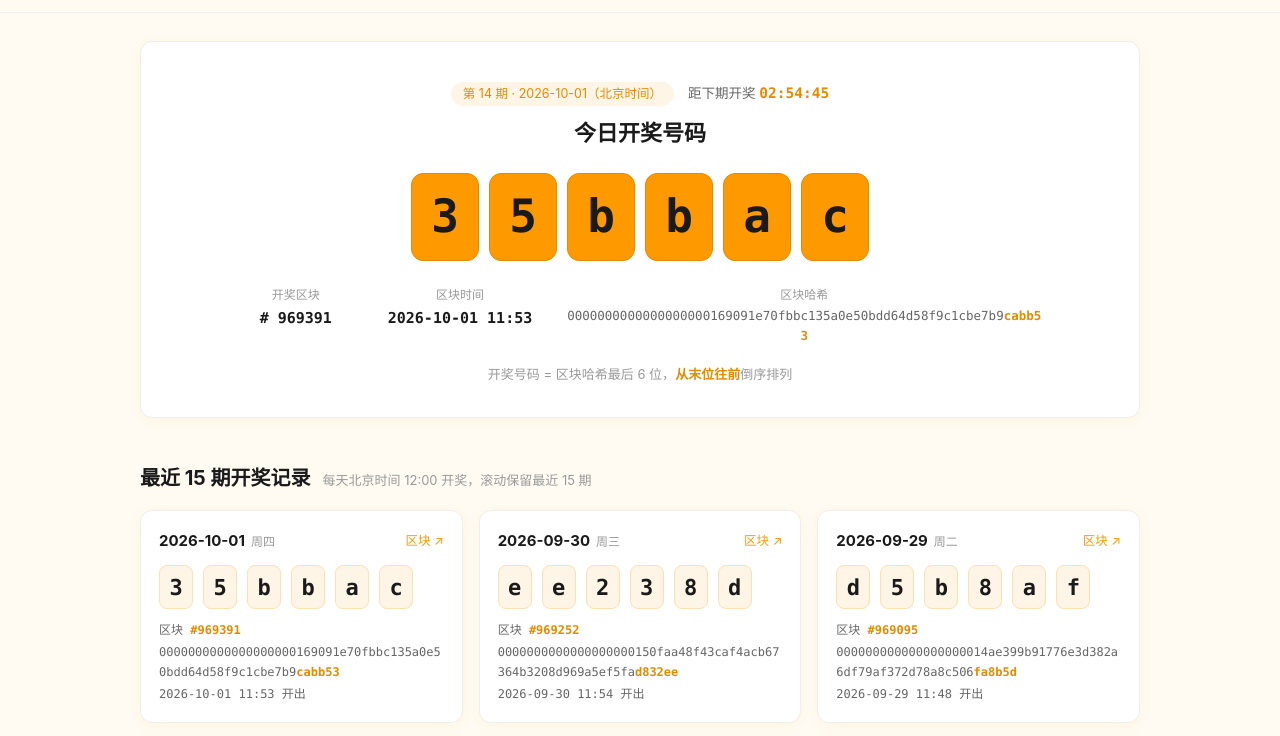
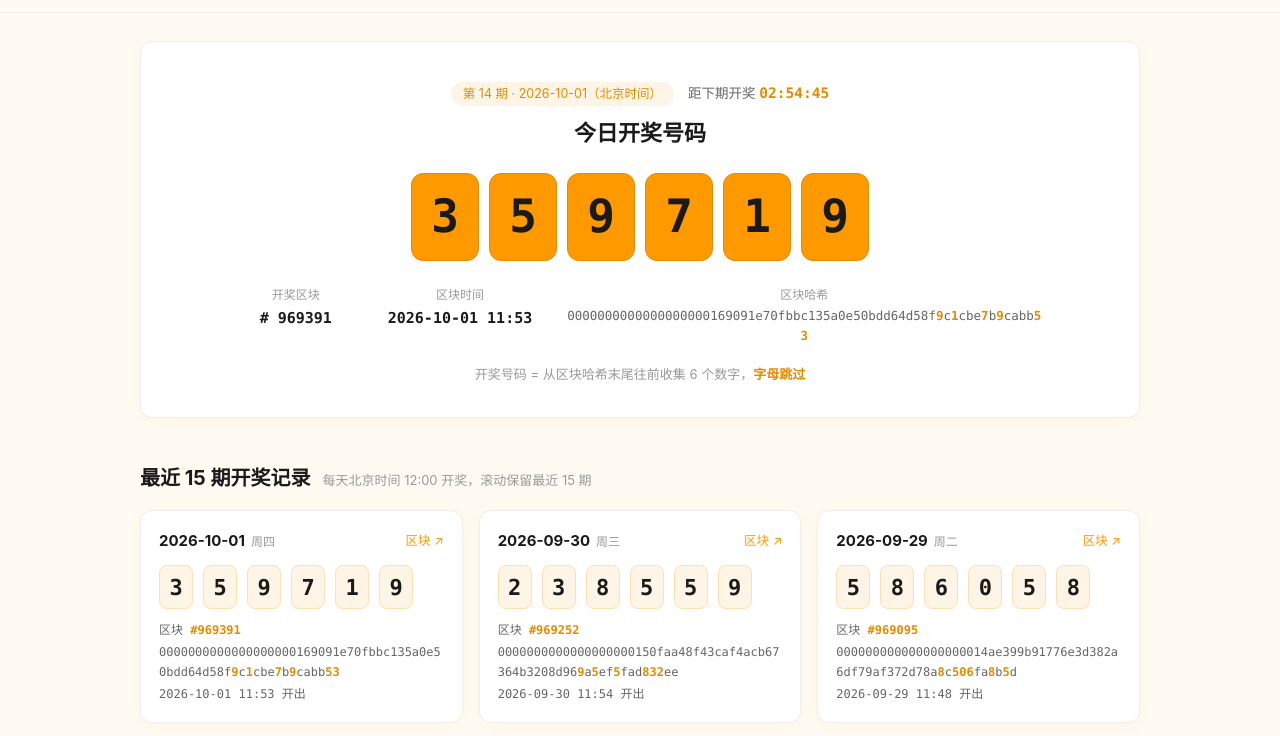
Before and after one commit to lovexw/btc-draw, a plain HTML site: page public/index.html in a window 1280 px wide. Shown: the part 48-784 px from the top of the page. Drawn offline with Linux system fonts and the light colour scheme.

Commit message:
号码规则修正：从哈希末尾往前取6个数字(0-9)，字母跳过；重算15期数据

```diff
--- a/public/app.js
+++ b/public/app.js
@@ -7,9 +7,27 @@
 const $ = (s) => document.querySelector(s);
 const BJ_OFFSET_MS = 8 * 3600 * 1000; // 北京时间 UTC+8（无夏令时）
 
-/* ---------- 号码计算（与 scripts/draw.mjs 保持一致） ---------- */
+/* ---------- 号码计算（与 scripts/draw.mjs 保持一致）
+   从哈希末尾往前收集 6 个数字（0-9，字母跳过），扫描顺序即号码顺序 ---------- */
 function lotteryNumber(hash) {
-  return hash.slice(-6).split('').reverse().join('');
+  const digits = [];
+  for (let pass = 0; pass < 2 && digits.length < 6; pass++) {
+    for (let i = hash.length - 1; i >= 0 && digits.length < 6; i--) {
+      const c = hash[i];
+      if (c >= '0' && c <= '9') digits.push(c);
+    }
+  }
+  while (digits.length < 6) digits.push('0');
+  return digits.join('');
+}
+
+/* 开奖号码用到的数字在哈希中的位置（用于哈希高亮） */
+function lotteryDigitIndices(hash) {
+  const idx = [];
+  for (let i = hash.length - 1; i >= 0 && idx.length < 6; i--) {
+    if (hash[i] >= '0' && hash[i] <= '9') idx.push(i);
+  }
+  return idx;
 }
 
 /* ---------- 时间格式化 ---------- */
@@ -58,10 +76,14 @@ function renderDigits(el, number, size) {
   }
 }
 
-/* ---------- 哈希高亮：最后 6 位加粗 ---------- */
+/* ---------- 哈希展示：高亮构成开奖号码的数字 ---------- */
 function hashHTML(hash) {
-  const head = hash.slice(0, -6), tail = hash.slice(-6);
-  return `${escapeHTML(head)}<b>${escapeHTML(tail)}</b>`;
+  const marks = new Set(lotteryDigitIndices(hash));
+  let out = '';
+  for (let i = 0; i < hash.length; i++) {
+    out += marks.has(i) ? `<b>${hash[i]}</b>` : escapeHTML(hash[i]);
+  }
+  return out;
 }
 function escapeHTML(s) {
   return s.replace(/[&<>"']/g, (c) => ({ '&': '&amp;', '<': '&lt;', '>': '&gt;', '"': '&quot;', "'": '&#39;' }[c]));
@@ -209,7 +231,7 @@ $('#query-form').addEventListener('submit', async (e) => {
     } else {
       const number = lotteryNumber(block.hash);
       box.innerHTML = `
-        <p class="result-title">区块 #${block.height} 的开奖号码（哈希后 6 位倒序）</p>
+        <p class="result-title">区块 #${block.height} 的开奖号码（哈希末尾往前 6 个数字）</p>
         ${digitsBlockHTML(number)}
         ${resultRowsHTML(block)}`;
       wireDigits(box, number);
@@ -281,7 +303,7 @@ $('#estimate-form').addEventListener('submit', async (e) => {
         <div class="row"><span class="k">目标区块</span><span class="v">#${height}</span></div>
         <div class="row"><span class="k">还需挖出</span><span class="v">${gap} 个区块（约 ${(gap / 6 / 24).toFixed(1)} 天）</span></div>
         <div class="row"><span class="k">预计开奖</span><span class="v"><b>${fmtBJ(epochMs)}</b>（北京时间）</span></div>
-        <div class="row"><span class="k">开奖号码</span><span class="v">届时取该区块哈希后 6 位倒序</span></div>
+        <div class="row"><span class="k">开奖号码</span><span class="v">届时从该区块哈希末尾往前取 6 个数字（字母跳过）</span></div>
       </div>
       <div class="result-actions">
         <button type="button" class="btn btn-primary" id="ics-btn">📅 生成开奖日历通知（.ics）</button>
@@ -310,7 +332,7 @@ function buildICS() {
   const end = epochMs + 15 * 60e3;
   const desc =
     `比特币区块 #${height} 预计于北京时间 ${fmtBJ(epochMs)} 挖出。` +
-    `开奖号码：取该区块哈希最后 6 位并倒序排列。` +
+    `开奖号码：从该区块哈希末尾往前取 6 个数字（0-9，字母跳过，扫描顺序即号码顺序）。` +
     `开奖结果可在网站查询：区块挖出后输入高度 ${height} 即可查看。`;
   const lines = [
     'BEGIN:VCALENDAR', 'VERSION:2.0',
@@ -346,7 +368,7 @@ async function copyNotice() {
   const { height, epochMs } = estimate;
   const text =
     `【BTC 开奖提醒】区块 #${height} 预计北京时间 ${fmtBJ(epochMs)} 挖出并开奖。\n` +
-    `规则：取该区块哈希最后 6 位，倒序排列即为开奖号码。\n` +
+    `规则：从该区块哈希末尾往前取 6 个数字（0-9，字母跳过），扫描顺序即为开奖号码。\n` +
     `挖出后可在网站输入高度 ${height} 查询结果。`;
   try {
     await navigator.clipboard.writeText(text);
--- a/public/data/draws.json
+++ b/public/data/draws.json
@@ -1,104 +1,104 @@
 {
-  "rule": "开奖号码 = 开奖区块哈希最后 6 位倒序排列；开奖区块 = 每天北京时间 12:00 前挖出的最新区块",
-  "updatedAt": "2026-10-02T00:35:33.471Z",
+  "rule": "开奖号码 = 从开奖区块哈希末尾往前收集 6 个数字（0-9，字母跳过，扫描顺序即号码顺序）；开奖区块 = 每天北京时间 12:00 前挖出的最新区块",
+  "updatedAt": "2026-10-02T01:03:02.136Z",
   "draws": [
     {
       "date": "2026-10-01",
       "height": 969391,
       "hash": "0000000000000000000169091e70fbbc135a0e50bdd64d58f9c1cbe7b9cabb53",
       "time": "2026-10-01T03:53:32.000Z",
-      "number": "35bbac"
+      "number": "359719"
     },
     {
       "date": "2026-09-30",
       "height": 969252,
       "hash": "0000000000000000000150faa48f43caf4acb67364b3208d969a5ef5fad832ee",
       "time": "2026-09-30T03:54:25.000Z",
-      "number": "ee238d"
+      "number": "238559"
     },
     {
       "date": "2026-09-29",
       "height": 969095,
       "hash": "000000000000000000014ae399b91776e3d382a6df79af372d78a8c506fa8b5d",
       "time": "2026-09-29T03:48:41.000Z",
-      "number": "d5b8af"
+      "number": "586058"
     },
     {
       "date": "2026-09-28",
       "height": 968929,
       "hash": "00000000000000000001dfc880fde78930d3a363cc572fc408ca1ada431b31f0",
       "time": "2026-09-28T03:57:24.000Z",
-      "number": "0f13b1"
+      "number": "013134"
     },
     {
       "date": "2026-09-27",
       "height": 968778,
       "hash": "000000000000000000011f122149f97e21de82bf246c043c08e1abc83e16a0a1",
       "time": "2026-09-27T03:35:19.000Z",
-      "number": "1a0a61"
+      "number": "106138"
     },
     {
       "date": "2026-09-26",
       "height": 968633,
       "hash": "00000000000000000001baea0218f616295c1f0776e1e5d20f7f3d9cb38c2c1d",
       "time": "2026-09-26T03:55:05.000Z",
-      "number": "d1c2c8"
+      "number": "128393"
     },
     {
       "date": "2026-09-25",
       "height": 968493,
       "hash": "00000000000000000000f72c181bc42aa1ffec1be7280ca3b30da943c4ebc5d7",
       "time": "2026-09-25T03:59:20.000Z",
-      "number": "7d5cbe"
+      "number": "754349"
     },
     {
       "date": "2026-09-24",
       "height": 968348,
       "hash": "000000000000000000012a960d57d60d45f815d999aa25ca9858e821f82c57ee",
       "time": "2026-09-24T03:56:51.000Z",
-      "number": "ee75c2"
+      "number": "752812"
     },
     {
       "date": "2026-09-23",
       "height": 968222,
       "hash": "0000000000000000000056f80fb184ed57d593de7f166b442449dc847f1ff73a",
       "time": "2026-09-23T03:48:18.000Z",
-      "number": "a37ff1"
+      "number": "371748"
     },
     {
       "date": "2026-09-22",
       "height": 968089,
       "hash": "0000000000000000000152e1ad8d18f6921acb78d97644d43200e94b18c97207",
       "time": "2026-09-22T03:58:05.000Z",
-      "number": "70279c"
+      "number": "702798"
     },
     {
       "date": "2026-09-21",
       "height": 967934,
       "hash": "0000000000000000000194b4491910e2c7d9d2243ee267731195e9e4d72c4c5e",
       "time": "2026-09-21T03:50:07.000Z",
-      "number": "e5c4c2"
+      "number": "542749"
     },
     {
       "date": "2026-09-20",
       "height": 967790,
       "hash": "000000000000000000011e5254174eb4229bda1693b0e8e5a2871014d7db4e35",
       "time": "2026-09-20T03:28:50.000Z",
-      "number": "53e4bd"
+      "number": "534741"
     },
     {
       "date": "2026-09-19",
       "height": 967657,
       "hash": "00000000000000000001c1765fa220f8f16c31f7bf340a2393f97dae1ebc1674",
       "time": "2026-09-19T03:54:36.000Z",
-      "number": "4761cb"
+      "number": "476117"
     },
     {
       "date": "2026-09-18",
       "height": 967496,
       "hash": "0000000000000000000106064911f3b9f4b01aaa076dba321a3759fae64e9277",
       "time": "2026-09-18T03:59:18.000Z",
-      "number": "7729e4"
+      "number": "772946"
     }
   ]
 }
--- a/public/index.html
+++ b/public/index.html
@@ -55,7 +55,7 @@
       <div class="meta-item"><span class="meta-label">区块时间</span><span id="latest-time">—</span></div>
       <div class="meta-item meta-hash"><span class="meta-label">区块哈希</span><code id="latest-hash">—</code></div>
     </div>
-    <p class="hero-derive">开奖号码 = 区块哈希最后 6 位，<b>从末位往前</b>倒序排列</p>
+    <p class="hero-derive">开奖号码 = 从区块哈希末尾往前收集 6 个数字，<b>字母跳过</b></p>
   </section>
 
   <!-- ===== 开奖记录 ===== -->
@@ -129,7 +129,7 @@
     <span class="eyebrow">RULES</span>
     <h2>开奖规则</h2>
     <ol>
-      <li><b>号码来源：</b>取区块哈希（64 位十六进制）的<b>最后 6 位</b>，从末位往前倒序排列，即为开奖号码。例如哈希末尾为 <code>…9f3a1b</code>，则开奖号码为 <code>b1a3f9</code>。</li>
+      <li><b>号码来源：</b>从区块哈希（64 位十六进制）的<b>末尾往前</b>逐位扫描，只要数字 0-9，遇到字母 a-f 跳过，凑满 <b>6 个数字</b>为止，扫描顺序即为开奖号码。例如哈希末尾为 <code>…1e70fbbc135a</code>，从末尾往前收集到的数字依次是 5、3、1、0、7、1，开奖号码为 <code>531071</code>。</li>
       <li><b>开奖时间：</b>每天<b>北京时间 12:00 整</b>，取该时刻之前挖出的最新一个区块作为开奖区块，滚动保存最近 <b>15 天</b>的开奖号码。</li>
       <li><b>公平性：</b>区块哈希由全网算力决定，12:00 前无人能预知开奖区块，任何人都无法操控结果。开奖数据与代码全部开源，可随时复核。</li>
     </ol>
```
Also changed, not shown: functions/api/block/[height].js (+8 -2 lines), scripts/draw.mjs (+16 -5 lines), 1 other file.
